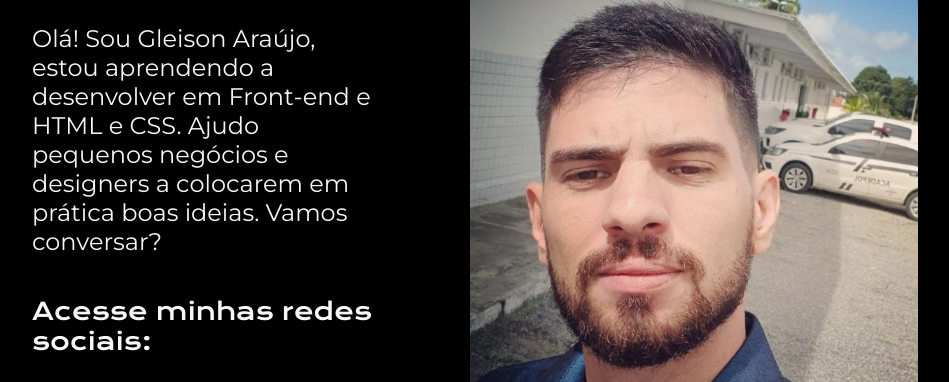
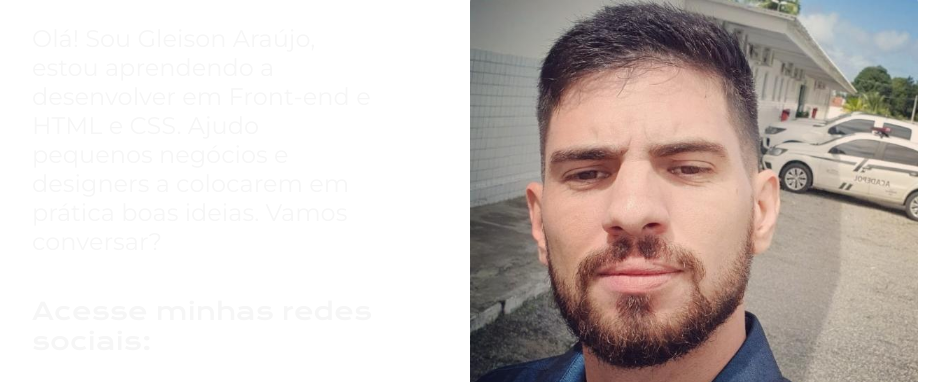
Before and after one commit to GLEISONtiago/portfolio, a plain HTML site: page index.html in a window 1280 px wide. Shown: the part 405-787 px from the top of the page, without its empty margins (160-1109 px from the left). Drawn offline with nearby package versions, Linux system fonts and the light colour scheme.

Commit message:
Update style.css

```diff
--- a/styles/style.css
+++ b/styles/style.css
@@ -1,7 +1,7 @@
 @import url('https://fonts.googleapis.com/css2?family=Krona+One&family=Montserrat:wght@400;600&display=swap');
 
 :root {
-    --cor-primaria: #000000;
+    --cor-primaria: #FFFFFF;
     --cor-secundaria: #F6F6F6;
     --cor-terciaria: #22D4FD;
     --cor-hover: #272727;
```
